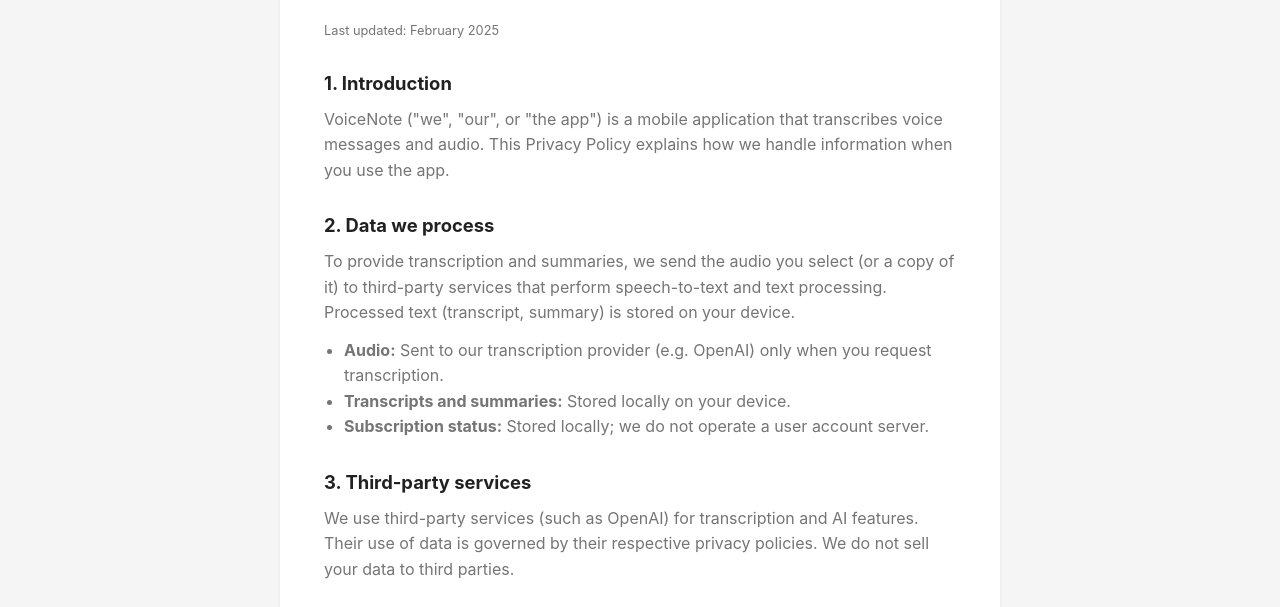
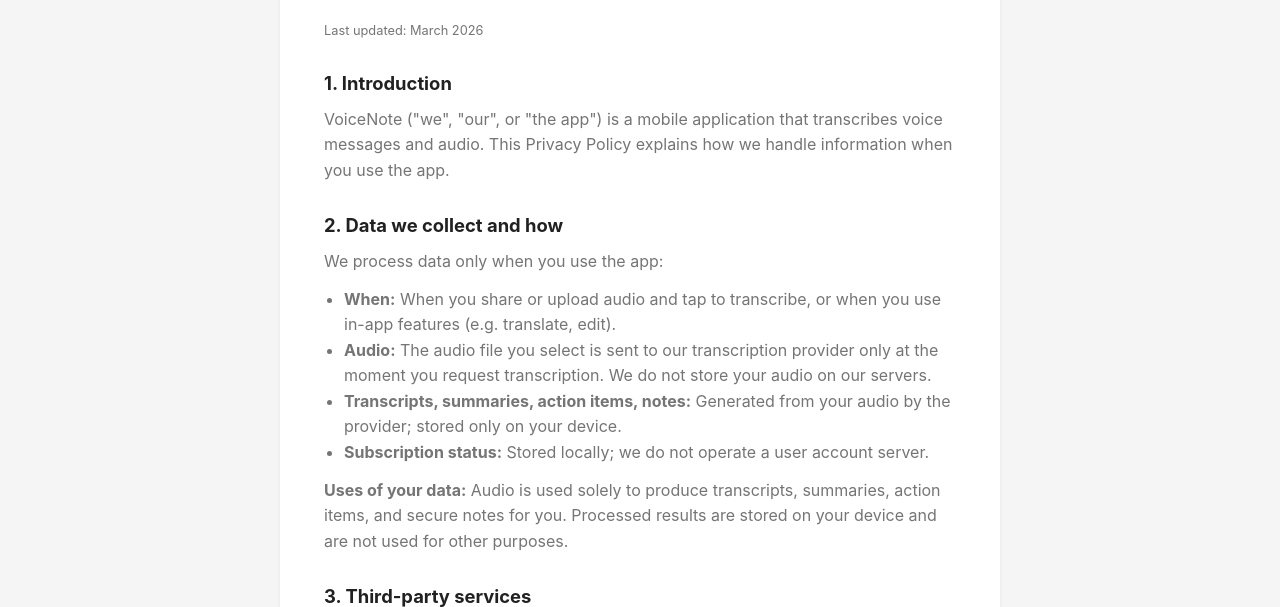
Before and after one commit to Loussen/voicenote_website, a plain HTML site: page privacy.html in a window 1280 px wide. Shown: the part 344-951 px from the top of the page. Drawn offline with Linux system fonts and the light colour scheme.

Commit message:
Update privacy.html

```diff
--- a/privacy.html
+++ b/privacy.html
@@ -22,24 +22,26 @@
   <main>
     <div class="container">
       <h1>Privacy Policy</h1>
-      <p class="last-update">Last updated: February 2025</p>
+      <p class="last-update">Last updated: March 2026</p>
 
       <h2>1. Introduction</h2>
       <p>VoiceNote ("we", "our", or "the app") is a mobile application that transcribes voice messages and audio. This Privacy Policy explains how we handle information when you use the app.</p>
 
-      <h2>2. Data we process</h2>
-      <p>To provide transcription and summaries, we send the audio you select (or a copy of it) to third-party services that perform speech-to-text and text processing. Processed text (transcript, summary) is stored on your device.</p>
+      <h2>2. Data we collect and how</h2>
+      <p>We process data only when you use the app:</p>
       <ul>
-        <li><strong>Audio:</strong> Sent to our transcription provider (e.g. OpenAI) only when you request transcription.</li>
-        <li><strong>Transcripts and summaries:</strong> Stored locally on your device.</li>
+        <li><strong>When:</strong> When you share or upload audio and tap to transcribe, or when you use in-app features (e.g. translate, edit).</li>
+        <li><strong>Audio:</strong> The audio file you select is sent to our transcription provider only at the moment you request transcription. We do not store your audio on our servers.</li>
+        <li><strong>Transcripts, summaries, action items, notes:</strong> Generated from your audio by the provider; stored only on your device.</li>
         <li><strong>Subscription status:</strong> Stored locally; we do not operate a user account server.</li>
       </ul>
+      <p><strong>Uses of your data:</strong> Audio is used solely to produce transcripts, summaries, action items, and secure notes for you. Processed results are stored on your device and are not used for other purposes.</p>
 
       <h2>3. Third-party services</h2>
-      <p>We use third-party services (such as OpenAI) for transcription and AI features. Their use of data is governed by their respective privacy policies. We do not sell your data to third parties.</p>
+      <p>We use <strong>OpenAI</strong> (and related services) for speech-to-text (transcription), summarization, and extraction of action items and notes. When you transcribe, your audio and the resulting text are sent to OpenAI to perform these tasks. OpenAI’s use of data is governed by their <a href="https://openai.com/policies/privacy-policy" target="_blank" rel="noopener">Privacy Policy</a>. OpenAI provides commitments and safeguards for the data they process; we do not sell your data to third parties.</p>
 
       <h2>4. Data on your device</h2>
-      <p>Audio files, transcripts, and app data are stored on your device. You can delete all data using the "Delete all transcribers" option in the app settings.</p>
+      <p>Audio files, transcripts, and app data are stored on your device. You can delete all data using the "Delete all transcriptions" option in the app settings.</p>
 
       <h2>5. Children</h2>
       <p>VoiceNote is not directed at children under 13. We do not knowingly collect personal information from children.</p>
```
